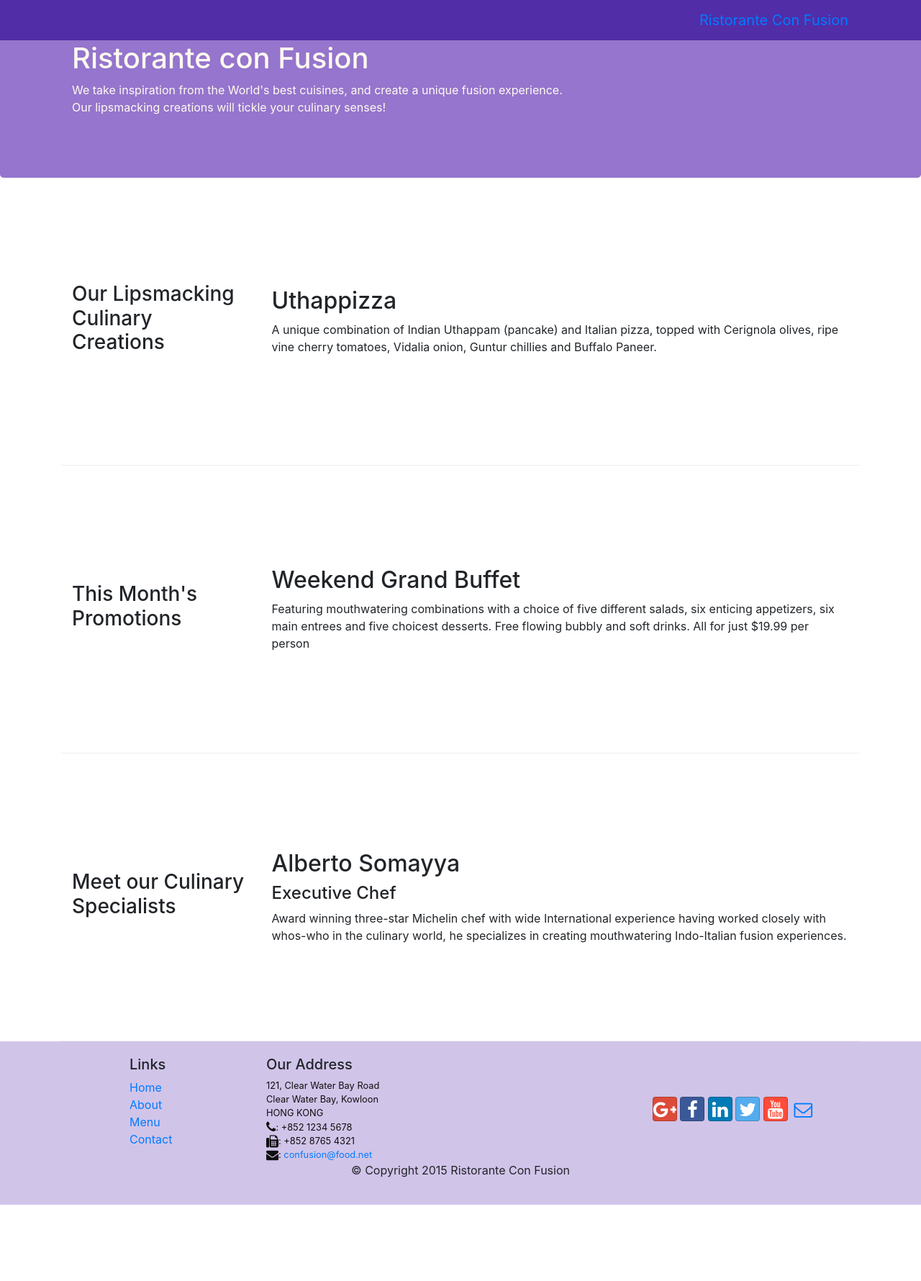
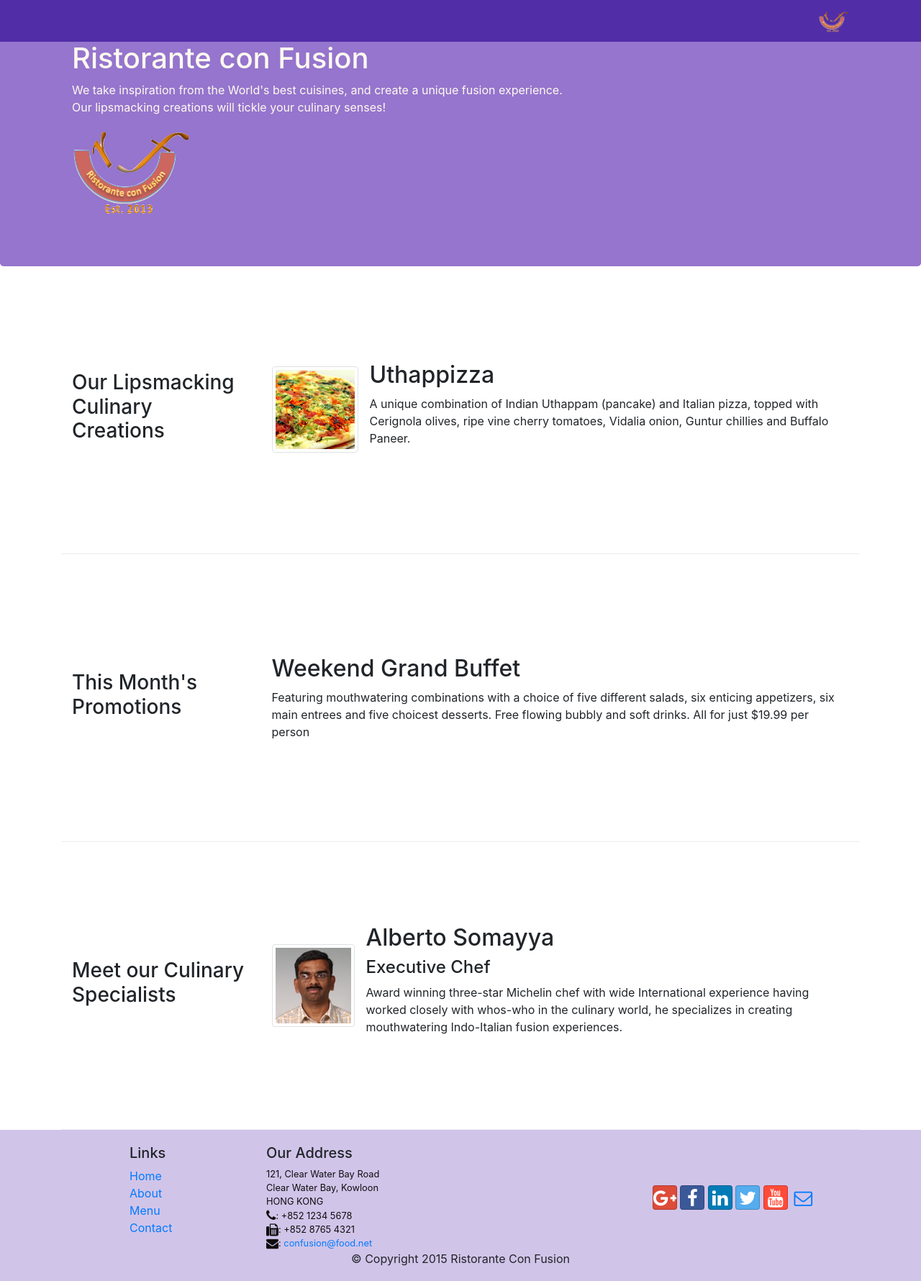
Before and after one commit to EmranAhmed00/Bootstrap, a website: page index.html in a window 1280 px wide. Shown: the whole page at 72% size. Before the commit the page ends 1674 px from the top, so only its background shows below. Drawn offline with nearby package versions, Linux system fonts and the light colour scheme.

Commit message:
Images and Media

```diff
--- a/index.html
+++ b/index.html
@@ -30,7 +30,7 @@
                <span class="navbar-toggler-icon"></span>
            </button>
 
-           <a class="navbar-brand" href="#">Ristorante Con Fusion</a>
+           <a class="navbar-brand" href="#"><img src="img/logo.png" height="30" width="41"></a>
 
            <div class="collapse navbar-collapse" id="Navbar">
            <ul class="navbar-nav">
@@ -47,14 +47,17 @@
 
     <header class="jumbotron">
         <div class="container">
-            <div class="row row-header">
+        <div class="row-row-header">
                 <div class="col-12 col-sm-8">
                     <h1>Ristorante con Fusion</h1>
                     <p>We take inspiration from the World's best cuisines, and create a unique fusion experience. Our lipsmacking creations will tickle your culinary senses!</p>
                 </div>
-                <div class="col col-sm">
-                </div>
+
+            <div class="col col-sm align-self-center">
+                <img src="img/logo.png" class="img-fluid">
+
             </div>
+              </div>
         </div>
     </header>
 
@@ -62,13 +65,20 @@
         <div class="row row-content align-items-center">
             <div class="col-sm-4  col-md-3 flex-last">
                 <h3>Our Lipsmacking Culinary Creations</h3>
-            </div>
-            <div class="col-sm  col-md flex-first">
-                <h2>Uthappizza</h2>
-                 <div class="hidden-xs-down">A unique combination of Indian Uthappam (pancake) and Italian pizza, topped with Cerignola olives, ripe vine cherry tomatoes, Vidalia onion, Guntur chillies and Buffalo Paneer.</div>
+                </div>
+            <div class="col-sm col-md flex-first">
+            <div class="media">
+                <img class="d-flex mr-3 img-thumbnail align-self-center"
+                     src="img/uthappizza.png" alt="Uthappiza">
+                <div class="media-body">
+                <h2 class="mt-0">Uthappizza</h2>
+                 <p class="hidden-xs-down">A unique combination of Indian Uthappam (pancake) and Italian pizza, topped with Cerignola olives, ripe vine cherry tomatoes, Vidalia onion, Guntur chillies and Buffalo Paneer.</p>
+                </div>
+
+
             </div>
         </div>
-
+</div>
 
         <div class="row row-content align-items-center">
             <div class="col-sm-4 col-md-3">
@@ -84,14 +94,20 @@
             <div class="col-sm-4  col-md-3 flex-last">
                 <h3>Meet our Culinary Specialists</h3>
             </div>
-             <div class="col-sm  col-md flex-first">
-                <h2>Alberto Somayya</h2>
+            <div class="col-sm col-md flex-first">
+             <div class="media">
+                 <img class="d-flex mr-3 img-thumbnail align-self-center"
+                     src="img/alberto.png" alt="Alberto Somayya">
+                  <div class="media-body">
+                <h2 class="mt-0">Alberto Somayya</h2>
                 <h4>Executive Chef</h4>
-                <span class="hidden-xs-down">Award winning three-star Michelin chef with wide International experience having worked closely with whos-who in the culinary world, he specializes in creating mouthwatering Indo-Italian fusion experiences. </span>
+
+                <p class="hidden-xs-down">Award winning three-star Michelin chef with wide International experience having worked closely with whos-who in the culinary world, he specializes in creating mouthwatering Indo-Italian fusion experiences. </p>
             </div>
+                </div>
         </div>
     </div>
-
+</div>
     <footer class="footer">
         <div class="container">
             <div class="row">
```
Also changed, not shown: aboutus.html (+8 -4 lines), contactus.html (+6 -4 lines), img/alberto.png (added), img/buffet.png (added), img/logo.png (added), img/uthappizza.png (added), 1 other file.
